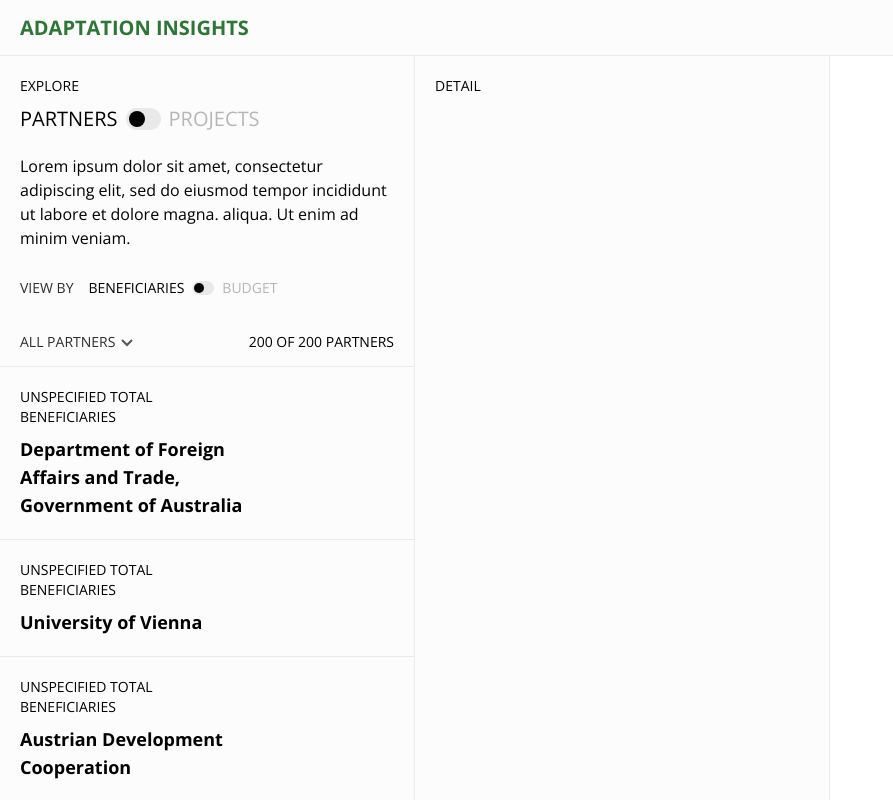
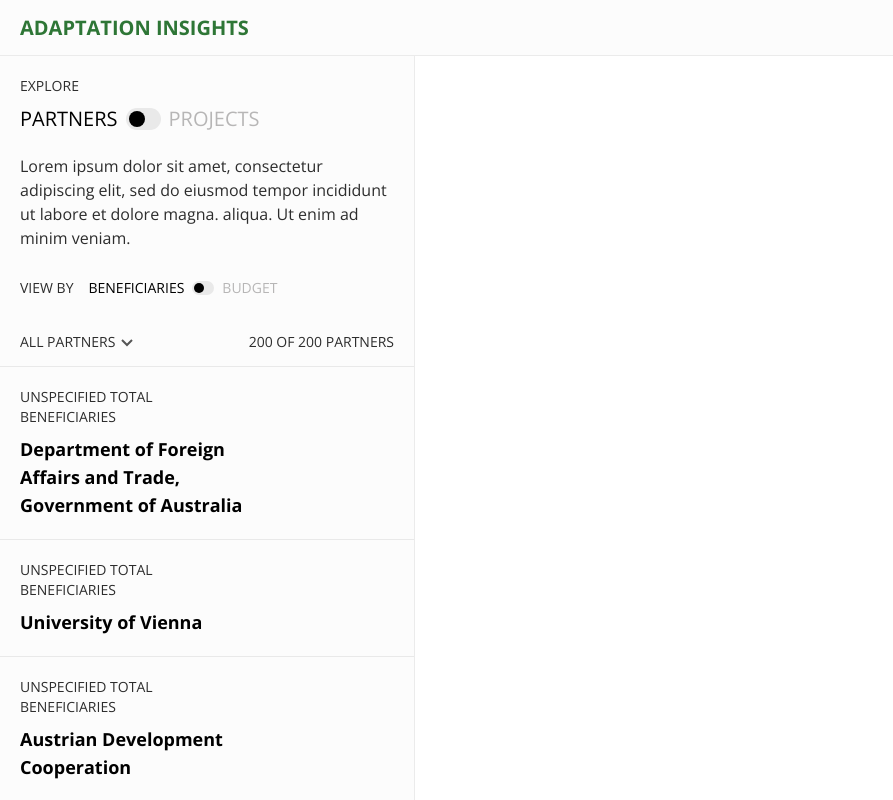
Before and after one commit to AdaptationAtlas/website_adaptation-insights, a Next.js app: page / in a window 1280 px wide. Shown: the whole page, without its empty margins (0-893 px from the left). Built offline with nearby package versions, Linux system fonts and the light colour scheme.

Commit message:
Add detail panel actor and project framework

```diff
--- a/app/(site)/layout.tsx
+++ b/app/(site)/layout.tsx
@@ -9,7 +9,7 @@
   children: React.ReactNode
 }) {
   return (
-    <body className={`${openSans.className} text-black`}>
+    <body className={`${openSans.className}`}>
       <Header />
       <main>{children}</main>
     </body>
--- a/app/globals.css
+++ b/app/globals.css
@@ -3,6 +3,6 @@
 @tailwind utilities;
 
 body {
-  color: #222222;
+  color: #2D2D2D;
   background-color: white;
 }
--- /dev/null
+++ b/components/sidebar-detail-actor.tsx
@@ -0,0 +1,44 @@
+'use client'
+
+import React, { useState, useEffect } from 'react'
+import classNames from 'classnames'
+import { ActorData, ProjectData } from '@/types/sidebar.types'
+
+type Props = {
+  viewProjects: boolean
+  viewByBudget: boolean
+  actorsData: ActorData[]
+  projectsData: ProjectData[]
+  detailPanelActive: boolean
+  setDetailPanelActive: React.Dispatch<React.SetStateAction<boolean>>
+  activeActor: ActorData | null
+  setActiveActor: React.Dispatch<React.SetStateAction<ActorData | null>>
+  activeProject: ProjectData | null
+  setActiveProject: React.Dispatch<React.SetStateAction<ProjectData | null>>
+}
+
+const SidebarDetailActor = ({
+  viewProjects,
+  viewByBudget,
+  actorsData,
+  projectsData,
+  detailPanelActive,
+  setDetailPanelActive,
+  activeActor,
+  setActiveActor,
+  activeProject,
+  setActiveProject
+}: Props) => {
+  const actor = activeActor
+
+  return (
+    <div>
+      <header className='p-5'>
+        <p className='uppercase text-sm'>Partner detail</p>
+        <h1>{actor?.name}</h1>
+      </header>
+    </div>
+  )
+}
+
+export default SidebarDetailActor
--- /dev/null
+++ b/components/sidebar-detail-project.tsx
@@ -0,0 +1,50 @@
+'use client'
+
+import React, { useState, useEffect } from 'react'
+import classNames from 'classnames'
+import { ActorData, ProjectData } from '@/types/sidebar.types'
+
+type Props = {
+  viewProjects: boolean
+  viewByBudget: boolean
+  actorsData: ActorData[]
+  projectsData: ProjectData[]
+  detailPanelActive: boolean
+  setDetailPanelActive: React.Dispatch<React.SetStateAction<boolean>>
+  activeActor: ActorData | null
+  setActiveActor: React.Dispatch<React.SetStateAction<ActorData | null>>
+  activeProject: ProjectData | null
+  setActiveProject: React.Dispatch<React.SetStateAction<ProjectData | null>>
+}
+
+const SidebarDetailProject = ({
+  viewProjects,
+  viewByBudget,
+  actorsData,
+  projectsData,
+  detailPanelActive,
+  setDetailPanelActive,
+  activeActor,
+  setActiveActor,
+  activeProject,
+  setActiveProject
+}: Props) => {
+  const project = activeProject
+
+  return (
+    <div className='p-5'>
+      <header className='mb-5'>
+        <p className='uppercase text-sm text-brand-dark-gold mb-1'>Project detail</p>
+        <h1 className='text-xl font-semibold'>{project?.projectName}</h1>
+      </header>
+      <ul className='mb-3'>
+        <li className='flex items-center'>
+          <h4 className='w-28 text-sm font-semibold'>Scale</h4>
+          <p>National project | 10 locations</p>
+        </li>
+      </ul>
+    </div>
+  )
+}
+
+export default SidebarDetailProject
--- a/components/sidebar-detail.tsx
+++ b/components/sidebar-detail.tsx
@@ -1,17 +1,71 @@
 'use client'
 
 import React, { useState, useEffect } from 'react'
+import classNames from 'classnames'
+import { ActorData, ProjectData } from '@/types/sidebar.types'
+import SidebarDetailActor from './sidebar-detail-actor'
+import SidebarDetailProject from './sidebar-detail-project'
 
 type Props = {
+  viewProjects: boolean
+  viewByBudget: boolean
+  actorsData: ActorData[]
+  projectsData: ProjectData[]
+  detailPanelActive: boolean
+  setDetailPanelActive: React.Dispatch<React.SetStateAction<boolean>>
+  activeActor: ActorData | null
+  setActiveActor: React.Dispatch<React.SetStateAction<ActorData | null>>
+  activeProject: ProjectData | null
+  setActiveProject: React.Dispatch<React.SetStateAction<ProjectData | null>>
 }
 
-const SidebarDetail = () => {
+const SidebarDetail = ({
+  viewProjects,
+  viewByBudget,
+  actorsData,
+  projectsData,
+  detailPanelActive,
+  setDetailPanelActive,
+  activeActor,
+  setActiveActor,
+  activeProject,
+  setActiveProject
+}: Props) => {
+  const detailPanelClass = (detailPanelActive) ? 'translate-x-[415px]' : 'translate-x-0'
 
   return (
-    <div className='absolute z-40 top-0 left-[415px] w-[415px] h-[calc(100vh-56px)] overflow-y-scroll bg-off-white border-r border-grey-100'>
-      <header className='p-5'>
-        <p className='uppercase text-sm'>Detail</p>
-      </header>
+    <div className={classNames(
+      detailPanelClass,
+      'absolute z-30 top-0 w-[415px] h-[calc(100vh-56px)] overflow-y-scroll bg-off-white border-r border-grey-100 transition-transform duration-200 will-change-transform'
+    )}>
+      {!viewProjects &&
+        <SidebarDetailActor
+          viewProjects={viewProjects}
+          viewByBudget={viewByBudget}
+          actorsData={actorsData}
+          projectsData={projectsData}
+          detailPanelActive={detailPanelActive}
+          setDetailPanelActive={setDetailPanelActive}
+          activeActor={activeActor}
+          setActiveActor={setActiveActor}
+          activeProject={activeProject}
+          setActiveProject={setActiveProject}
+        />
+      }
+      {viewProjects &&
+        <SidebarDetailProject
+          viewProjects={viewProjects}
+          viewByBudget={viewByBudget}
+          actorsData={actorsData}
+          projectsData={projectsData}
+          detailPanelActive={detailPanelActive}
+          setDetailPanelActive={setDetailPanelActive}
+          activeActor={activeActor}
+          setActiveActor={setActiveActor}
+          activeProject={activeProject}
+          setActiveProject={setActiveProject}
+        />
+      }
     </div>
   )
 }
--- a/components/sidebar-list.tsx
+++ b/components/sidebar-list.tsx
@@ -1,60 +1,45 @@
 import Link from 'next/link'
 import { formatNumberCommas } from '@/lib/utils'
-
-type Partner = {
-  actorCode: string,
-  type: string
-}
-
-type Collaborator = {
-  actorCode: string,
-  projectsShared: number
-}
-
-type Project = {
-  projectCode: string,
-  numCollaborators: number
-}
-
-type ActorsData = {
-  actorCode: string
-  beneficiaryFlagMultiple: boolean | null
-  collaborators: Collaborator[] | null
-  email: string | null
-  name: string
-  projects: Project[] | null
-  totalBeneficiaries: number | null
-  totalBudget: number | null
-  type: string | null
-}
-
-type ProjectsData = {
-  beneficiaryFlagMultiple: boolean | null
-  beneficiaryNum: number | null
-  beyondFarmAdaptations: string[] | null
-  budget: number | null
-  budgetCurrency: string | null
-  budgetEuro: number | null
-  maxEndDate: number | null
-  minStartDate: number | null
-  onFarmAdaptations: string[] | null
-  partners: Partner[] | null
-  projectCode: string
-  projectName: string
-  projectScale: string | null
-  targetedBeneficiaries: string[] | null
-  targetedValueChains: string[] | null
-  vulnerableGroups: string[] | null
-}
+import { ActorData, ProjectData } from '@/types/sidebar.types'
 
 type Props = {
   viewProjects: boolean
   viewByBudget: boolean
-  actorsData: ActorsData[]
-  projectsData: ProjectsData[]
+  actorsData: ActorData[]
+  projectsData: ProjectData[]
+  detailPanelActive: boolean
+  setDetailPanelActive: React.Dispatch<React.SetStateAction<boolean>>
+  activeActor: ActorData | null
+  setActiveActor: React.Dispatch<React.SetStateAction<ActorData | null>>
+  activeProject: ProjectData | null
+  setActiveProject: React.Dispatch<React.SetStateAction<ProjectData | null>>
 }
 
-const SidebarList = ({ viewProjects, viewByBudget, actorsData, projectsData }: Props) => {
+const SidebarList = ({
+  viewProjects,
+  viewByBudget,
+  actorsData,
+  projectsData,
+  detailPanelActive,
+  setDetailPanelActive,
+  activeActor,
+  setActiveActor,
+  activeProject,
+  setActiveProject
+}: Props) => {
+
+  // Set active actor to selected list item
+  const handleActorSelect = (actor: ActorData) => {
+    if (!detailPanelActive) { setDetailPanelActive(true) }
+    setActiveActor(actor)
+  }
+
+  // Set active project to selected list item
+  const handleProjectSelect = (project: ProjectData) => {
+    if (!detailPanelActive) { setDetailPanelActive(true) }
+    setActiveProject(project)
+  }
+
   return (
     <div className='flex flex-col overflow-x-auto'>
       {viewProjects && projectsData.map(project => {
@@ -63,7 +48,7 @@
         const beneficiaries = (project.beneficiaryNum) ? formatNumberCommas(project.beneficiaryNum) : 'Unspecified'
 
         return (
-          <div key={project.projectCode} className='px-5 py-5 border-b border-b-grey-200 cursor-pointer'>
+          <div key={project.projectCode} onClick={() => { handleProjectSelect(project) }} className='px-5 py-5 border-b border-b-grey-200 cursor-pointer'>
             {viewByBudget &&
               <div>
                 <h3 className='uppercase text-sm mb-1'>Budget</h3>
@@ -86,7 +71,7 @@
         const beneficiaries = (actor.totalBeneficiaries) ? formatNumberCommas(actor.totalBeneficiaries) : 'Unspecified'
 
         return (
-          <div key={actor.actorCode} className='px-5 py-5 border-b border-b-grey-200 cursor-pointer'>
+          <div key={actor.actorCode} onClick={() => { handleActorSelect(actor) }} className='px-5 py-5 border-b border-b-grey-200 cursor-pointer'>
             {viewByBudget &&
               <div className='max-w-[230px]'>
                 <h3 className='uppercase text-sm mb-2'>{budget} Total budget</h3>
--- a/components/sidebar-nav.tsx
+++ b/components/sidebar-nav.tsx
@@ -4,6 +4,7 @@
 import Switch from '@/components/ui/switch'
 import SidebarList from '@/components/sidebar-list'
 import { useRouter, usePathname } from 'next/navigation'
+import { ActorData, ProjectData } from '@/types/sidebar.types'
 import {
   Select,
   SelectContent,
@@ -18,15 +19,34 @@
 // 6. Style detail panels
 
 type Props = {
-  actorsData: any
-  projectsData: any
-  viewProjects: any
-  viewByBudget: any
-  setViewByBudget: any
-  handleSwitchToggle: any
+  actorsData: ActorData[]
+  projectsData: ProjectData[]
+  viewProjects: boolean
+  viewByBudget: boolean
+  setViewByBudget: React.Dispatch<React.SetStateAction<boolean>>
+  handleSwitchToggle: (checked: boolean) => void
+  detailPanelActive: boolean
+  setDetailPanelActive: React.Dispatch<React.SetStateAction<boolean>>
+  activeActor: ActorData | null
+  setActiveActor: React.Dispatch<React.SetStateAction<ActorData | null>>
+  activeProject: ProjectData | null
+  setActiveProject: React.Dispatch<React.SetStateAction<ProjectData | null>>
 }
 
-const SidebarNav = ({ actorsData, projectsData, viewProjects, viewByBudget, setViewByBudget, handleSwitchToggle }: Props) => {
+const SidebarNav = ({
+  actorsData,
+  projectsData,
+  viewProjects,
+  viewByBudget,
+  setViewByBudget,
+  handleSwitchToggle,
+  detailPanelActive,
+  setDetailPanelActive,
+  activeActor,
+  setActiveActor,
+  activeProject,
+  setActiveProject
+}: Props) => {
 
   return (
     <div className='relative z-40 top-0 left-0 w-[415px] h-[calc(100vh-56px)] overflow-y-scroll bg-off-white border-r border-grey-100'>
@@ -131,7 +151,18 @@
             <p className='uppercase text-sm'>200 of 200 partners</p>
           </div>
         }
-        <SidebarList viewProjects={viewProjects} viewByBudget={viewByBudget} actorsData={actorsData} projectsData={projectsData} />
+        <SidebarList
+          viewProjects={viewProjects}
+          viewByBudget={viewByBudget}
+          actorsData={actorsData}
+          projectsData={projectsData}
+          detailPanelActive={detailPanelActive}
+          setDetailPanelActive={setDetailPanelActive}
+          activeActor={activeActor}
+          setActiveActor={setActiveActor}
+          activeProject={activeProject}
+          setActiveProject={setActiveProject}
+        />
       </div>
     </div>
   )
--- a/components/sidebar.tsx
+++ b/components/sidebar.tsx
@@ -4,6 +4,7 @@
 import SidebarNav from '@/components/sidebar-nav'
 import SidebarDetail from '@/components/sidebar-detail'
 import { useRouter, usePathname } from 'next/navigation'
+import { ActorData, ProjectData } from '@/types/sidebar.types'
 import actorsData from '@/public/data/actors.json'
 import projectsData from '@/public/data/projects.json'
 import networksData from '@/public/data/networks.json'
@@ -25,8 +26,11 @@
 const Sidebar = ({ page, slug }: Props) => {
   const router = useRouter()
   const pathname = usePathname()
-  const [viewByBudget, setViewByBudget] = useState(false)
-  const [viewProjects, setViewProjects] = useState(false)
+  const [viewByBudget, setViewByBudget] = useState<boolean>(false)
+  const [viewProjects, setViewProjects] = useState<boolean>(false)
+  const [detailPanelActive, setDetailPanelActive] = useState<boolean>(false)
+  const [activeActor, setActiveActor] = useState<ActorData | null>(null)
+  const [activeProject, setActiveProject] = useState<ProjectData | null>(null)
 
   // Reference: How to make Radix UI Tabs URL based in NextJS
   // https://dev.to/yinks/how-to-make-radix-ui-tabs-url-based-in-nextjs-2nfn
@@ -54,8 +58,25 @@
         viewByBudget={viewByBudget}
         setViewByBudget={setViewByBudget}
         handleSwitchToggle={handleSwitchToggle}
+        detailPanelActive={detailPanelActive}
+        setDetailPanelActive={setDetailPanelActive}
+        activeActor={activeActor}
+        setActiveActor={setActiveActor}
+        activeProject={activeProject}
+        setActiveProject={setActiveProject}
       />
-      <SidebarDetail />
+      <SidebarDetail
+        actorsData={actorsData}
+        projectsData={projectsData}
+        viewProjects={viewProjects}
+        viewByBudget={viewByBudget}
+        detailPanelActive={detailPanelActive}
+        setDetailPanelActive={setDetailPanelActive}
+        activeActor={activeActor}
+        setActiveActor={setActiveActor}
+        activeProject={activeProject}
+        setActiveProject={setActiveProject}
+      />
     </div>
   )
 }
```
Also changed, not shown: types/sidebar.types.ts (added, +45 -0 lines).
